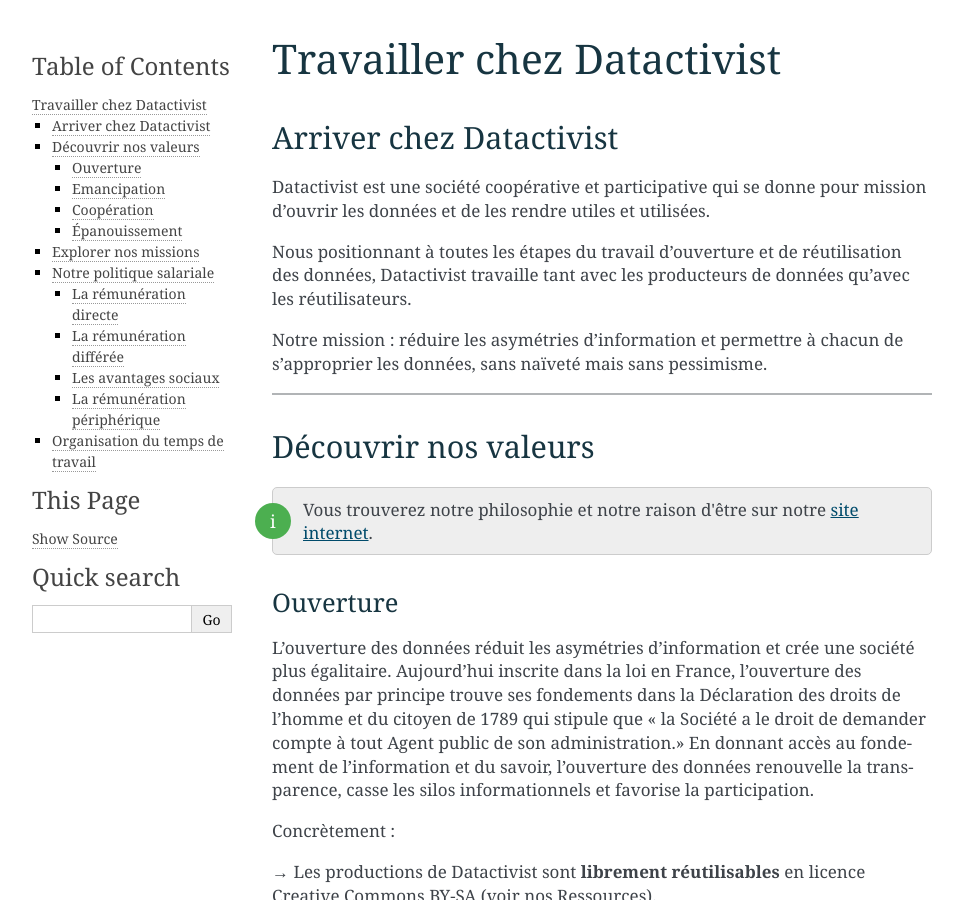
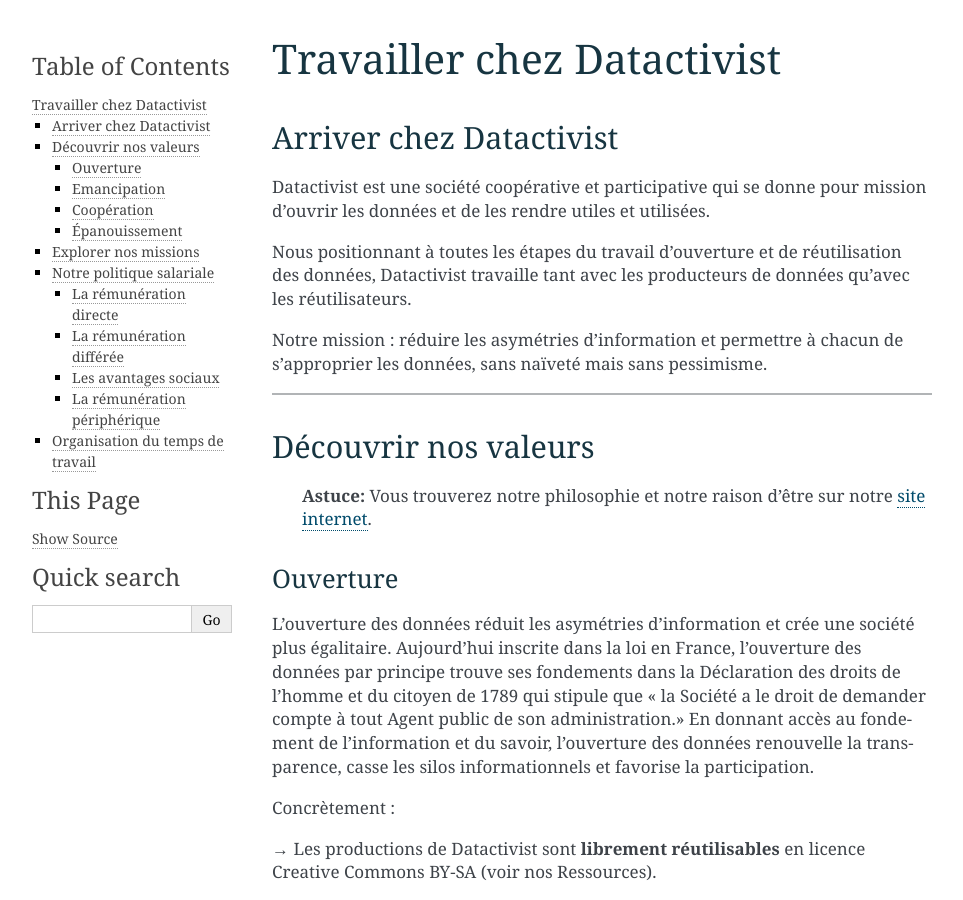
Before and after one commit to datactivist/documentation-datactivist, a Sphinx documentation site: the page built from docs/source/travailler-chez-datactivist.md, in a window 1280 px wide and 900 px high. Shown: the whole window, without its empty margins (148-1111 px from the left). Built offline with Sphinx 7.4.7, drawn with Linux system fonts in a browser that asks for light colours.

Commit message:
Update travailler-chez-datactivist.md

```diff
--- a/docs/source/travailler-chez-datactivist.md
+++ b/docs/source/travailler-chez-datactivist.md
@@ -12,9 +12,7 @@
 
 ## Découvrir nos valeurs
 
-<div class="admonition">
-Vous trouverez notre philosophie et notre raison d'être sur notre <a href="https://datactivist.coop/fr/a-propos/">site internet</a>.
-</div>
+> **Astuce:** Vous trouverez notre philosophie et notre raison d'être sur notre [site internet](https://datactivist.coop/fr/a-propos/).
 
 
 ### Ouverture
```
